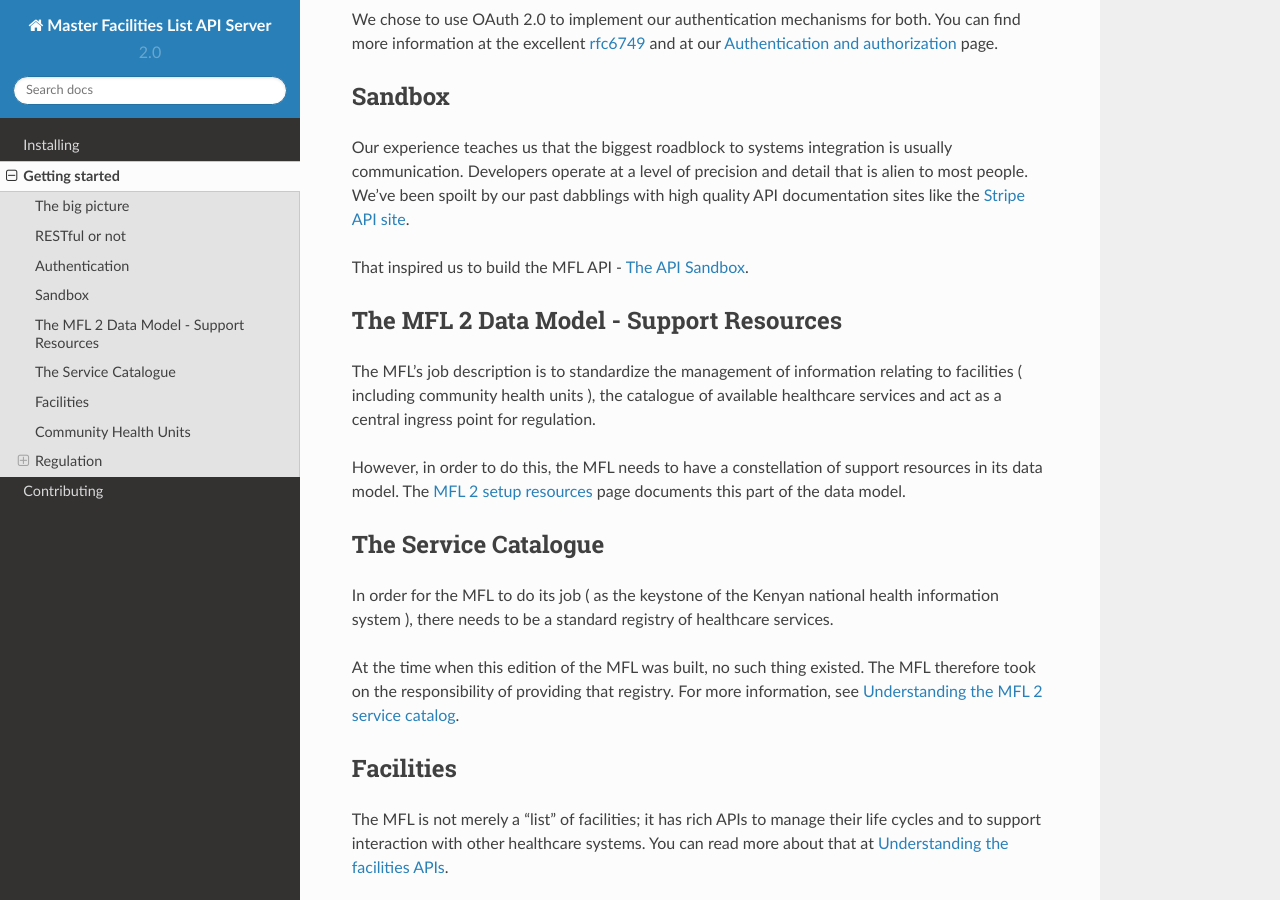
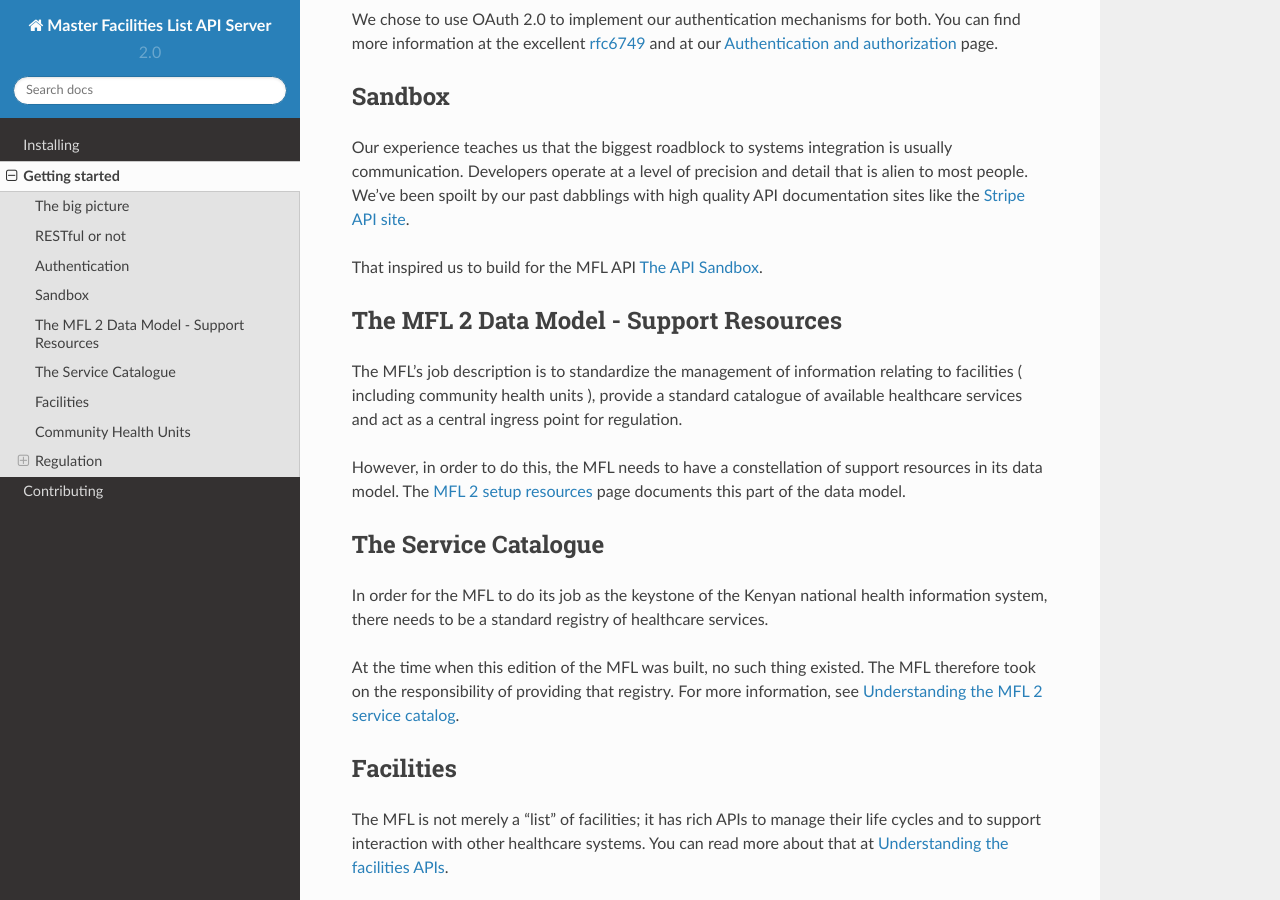
Before and after one commit to MasterFacilityList/mfl_api, a Sphinx documentation site: the page built from docs/getting_started/index.rst, in a window 1280 px wide and 900 px high, scrolled down 824 px. Built offline with Sphinx 7.4.7 and the Read the Docs theme 2.0.0, drawn with Linux system fonts in a browser that asks for light colours.

Commit message:
Fleshed out the getting started docs page

```diff
--- a/docs/getting_started/index.rst
+++ b/docs/getting_started/index.rst
@@ -49,14 +49,14 @@ is usually communication. Developers operate at a level of precision and
 detail that is alien to most people. We've been spoilt by our past dabblings
 with high quality API documentation sites like the `Stripe API site`_.
 
-That inspired us to build the MFL API -  :doc:`sandbox`.
+That inspired us to build for the MFL API :doc:`sandbox`.
 
 .. _`Stripe API site`: https://stripe.com/docs/api
 
 The MFL 2 Data Model - Support Resources
 ------------------------------------------
 The MFL's job description is to standardize the management of information
-relating to facilities ( including community health units ), the
+relating to facilities ( including community health units ), provide a standard
 catalogue of available healthcare services and act as a central ingress
 point for regulation.
 
@@ -66,8 +66,8 @@ documents this part of the data model.
 
 The Service Catalogue
 -----------------------
-In order for the MFL to do its job ( as the keystone of the Kenyan national
-health information system ), there needs to be a standard registry of
+In order for the MFL to do its job as the keystone of the Kenyan national
+health information system, there needs to be a standard registry of
 healthcare services.
 
 At the time when this edition of the MFL was built, no such thing existed.
```
